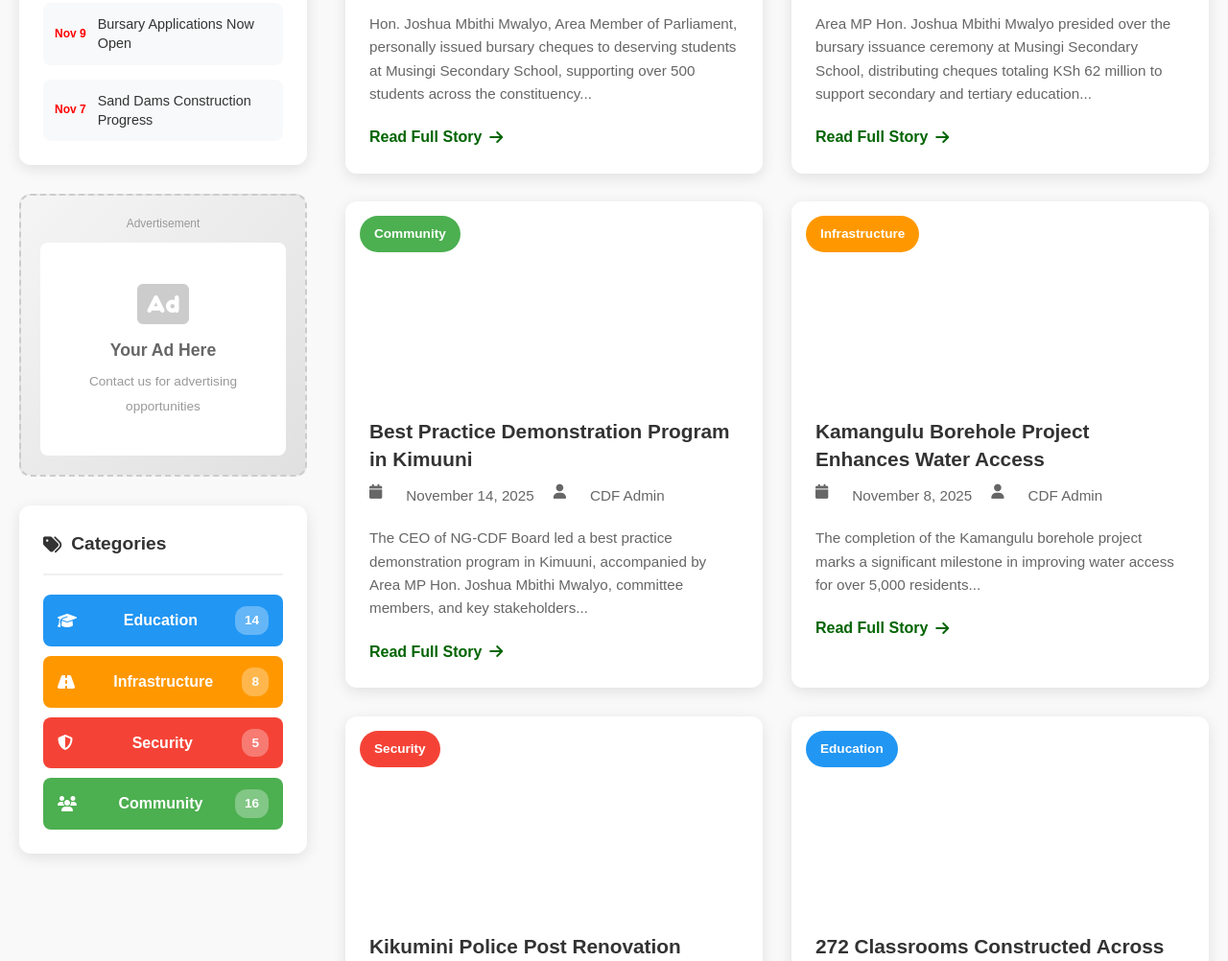
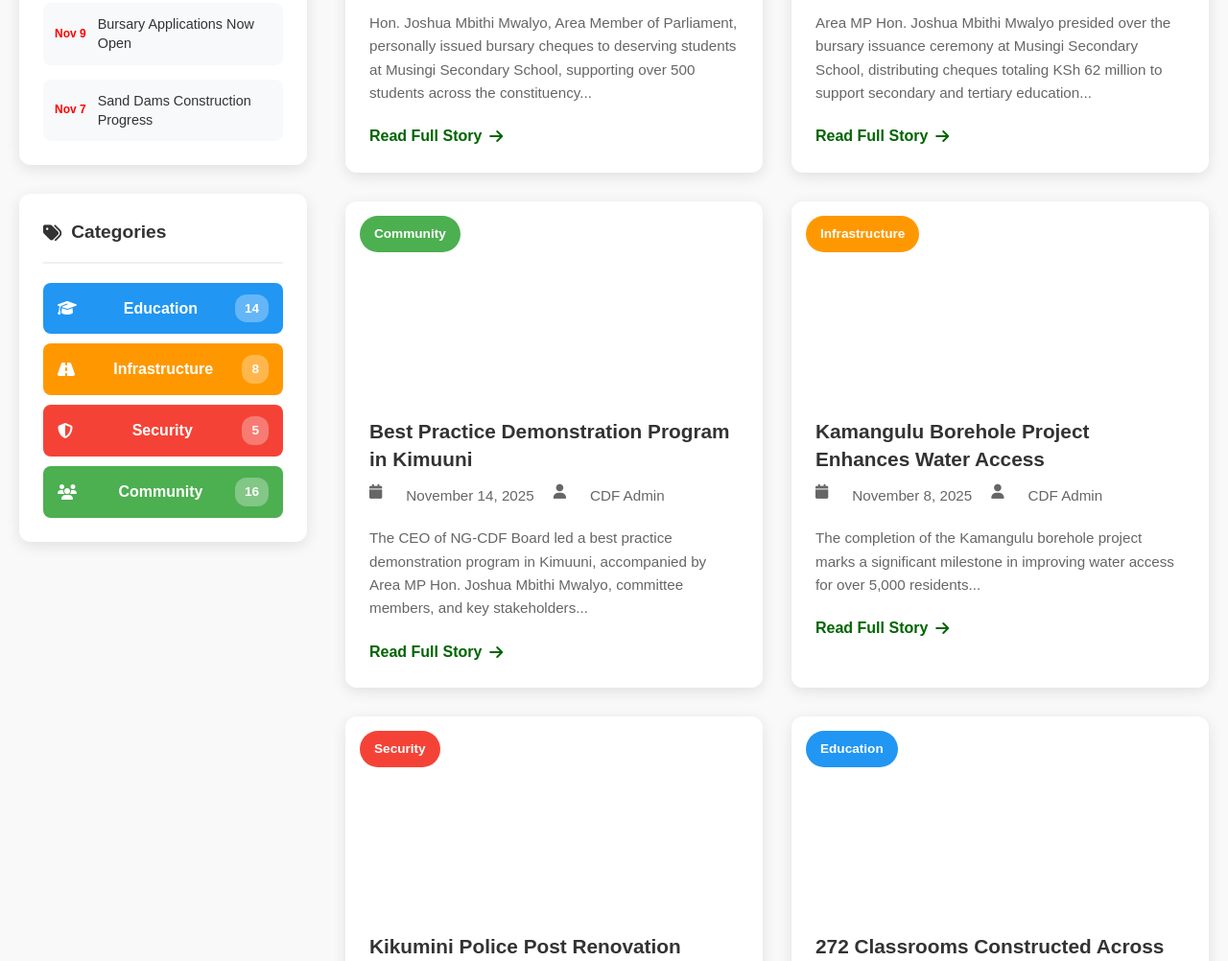
Before and after one commit to judekioko/NG-CDF-Masinga-254, a plain HTML site: page news.html in a window 1280 px wide. Shown: the part 1775-2777 px from the top of the page at 96% size. Drawn offline with Linux system fonts and the light colour scheme.

Commit message:
edited files

```diff
--- a/news.html
+++ b/news.html
@@ -125,15 +125,7 @@
                     </div>
                 </div>
 
-                <!-- Advertisement Space -->
-                <div class="sidebar-ad">
-                    <div class="ad-label">Advertisement</div>
-                    <div class="ad-box">
-                        <i class="fas fa-ad"></i>
-                        <p>Your Ad Here</p>
-                        <small>Contact us for advertising opportunities</small>
-                    </div>
-                </div>
+
 
                 <div class="sidebar-section">
                     <h3><i class="fas fa-tags"></i> Categories</h3>
```
